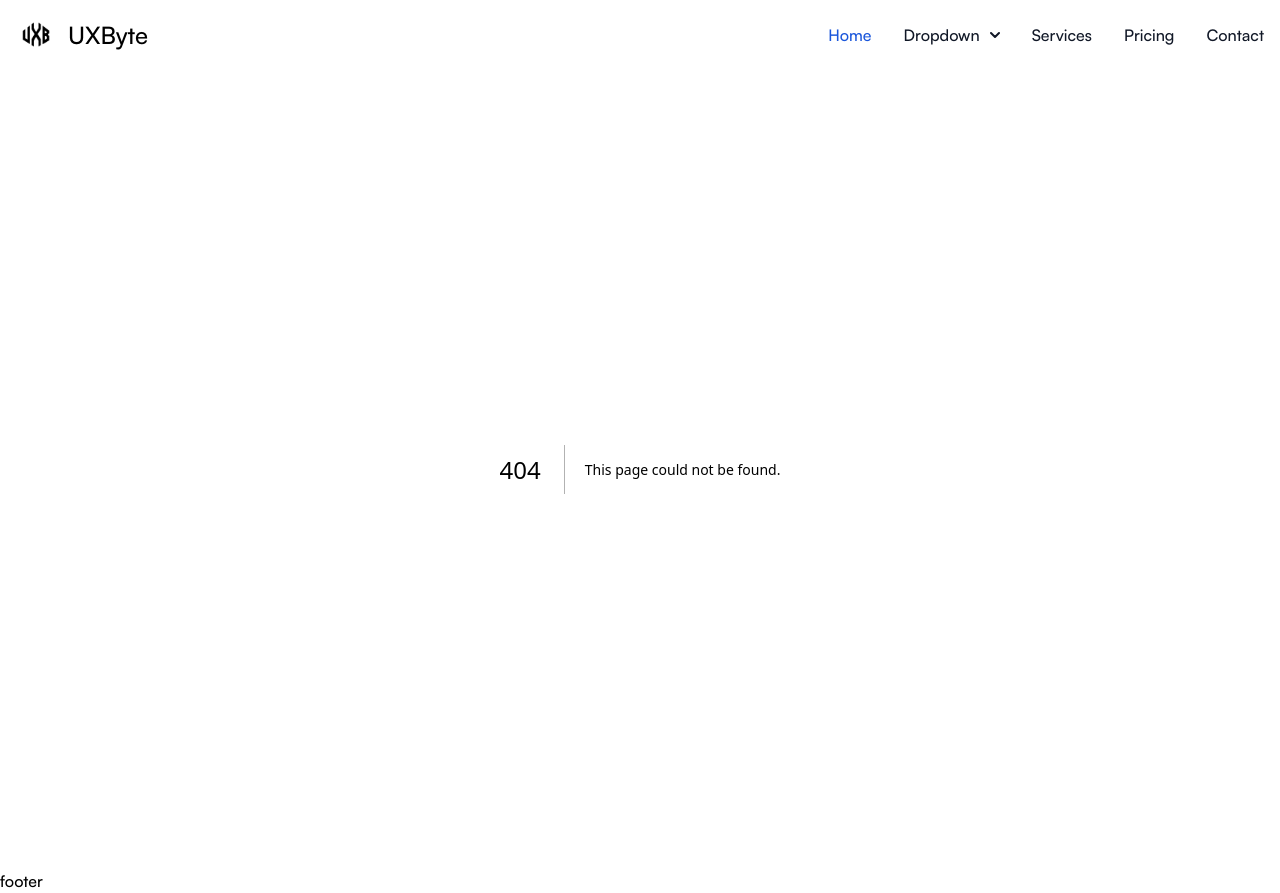
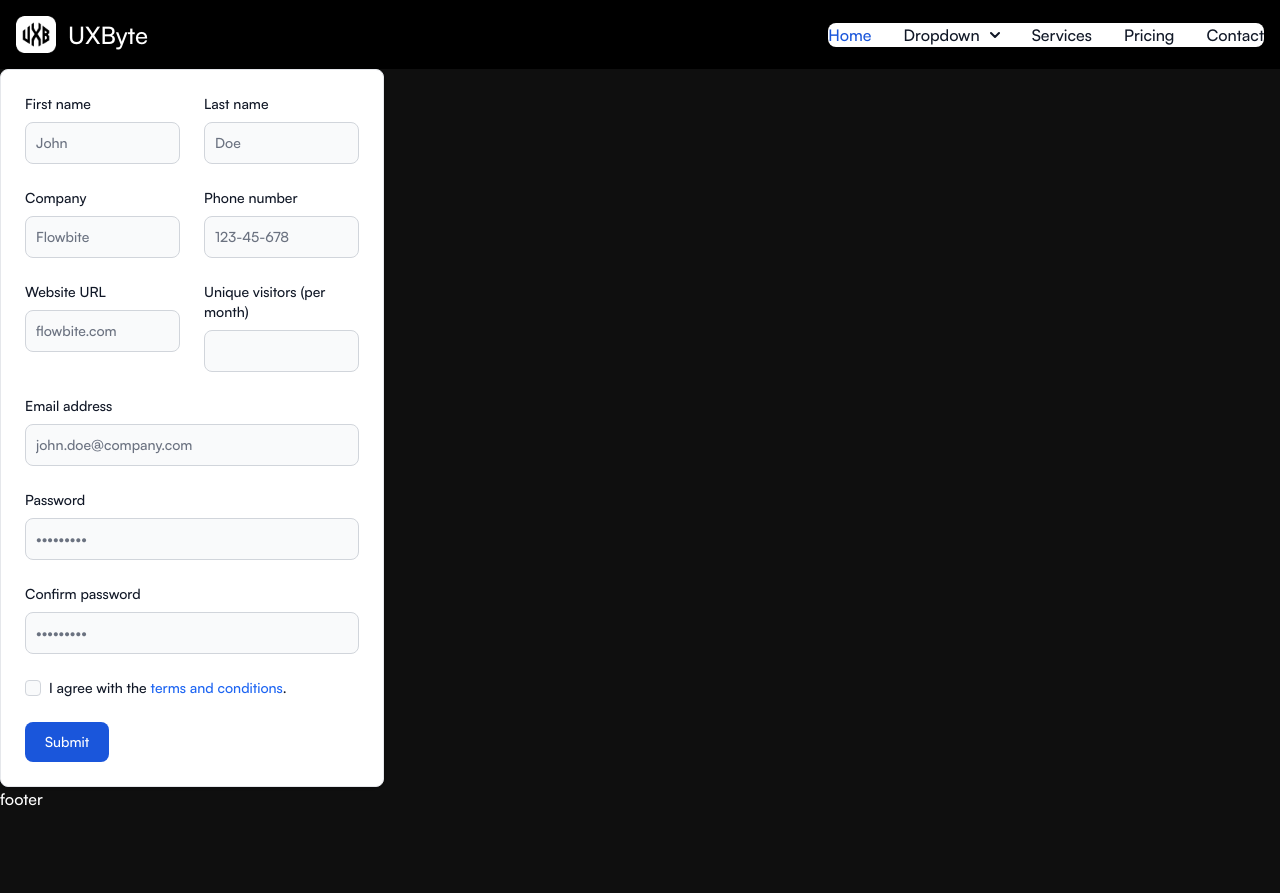
Before and after one commit to lalukrish/UXByte-Page, a Next.js app: page /contact in a window 1280 px wide. Before the commit this address had no page. After the commit the page ends 811 px from the top, so only its background shows below. Built offline with nearby package versions, Linux system fonts and the light colour scheme.

Commit message:
feat:contact section

```diff
--- /dev/null
+++ b/src/app/contact/page.jsx
@@ -0,0 +1,12 @@
+import ContactSection from "@/components/sections/contactSection";
+import React from "react";
+
+const Contact = () => {
+  return (
+    <div>
+      <ContactSection />
+    </div>
+  );
+};
+
+export default Contact;
--- a/src/app/globals.css
+++ b/src/app/globals.css
@@ -51,8 +51,8 @@
 }
 
 body {
-
-  color: black;
+  color: white;
   font-family: "Satoshi-Medium";
   /* font-size: 16px;  */
+  background-color: #0f0f0f;
 }
--- a/src/components/navbar.jsx
+++ b/src/components/navbar.jsx
@@ -3,7 +3,7 @@ import React from "react";
 
 const Navbar = () => {
   return (
-    <nav className="bg-white border-gray-200 dark:bg-gray-900 dark:border-gray-700">
+    <nav className="bg-black border-gray-200 dark:bg-gray-900 dark:border-gray-700">
       <div className="max-w-screen-xl flex flex-wrap items-center justify-between mx-auto p-4">
         <a href="#" className="flex items-center space-x-3 rtl:space-x-reverse">
           <img src="/assets/main-log.png" width={40} height={40} />
--- /dev/null
+++ b/src/components/sections/contactSection.jsx
@@ -0,0 +1,185 @@
+import React from "react";
+
+const ContactSection = () => {
+  return (
+    <>
+      <a
+        href="#"
+        className="block max-w-sm p-6 bg-white border border-gray-200 rounded-lg shadow hover:bg-gray-100 dark:bg-gray-800 dark:border-gray-700 dark:hover:bg-gray-700"
+      >
+        <form>
+          <div class="grid gap-6 mb-6 md:grid-cols-2">
+            <div>
+              <label
+                for="first_name"
+                class="block mb-2 text-sm font-medium text-gray-900 dark:text-white"
+              >
+                First name
+              </label>
+              <input
+                type="text"
+                id="first_name"
+                class="bg-gray-50 border border-gray-300 text-gray-900 text-sm rounded-lg focus:ring-blue-500 focus:border-blue-500 block w-full p-2.5 dark:bg-gray-700 dark:border-gray-600 dark:placeholder-gray-400 dark:text-white dark:focus:ring-blue-500 dark:focus:border-blue-500"
+                placeholder="John"
+                required
+              />
+            </div>
+            <div>
+              <label
+                for="last_name"
+                class="block mb-2 text-sm font-medium text-gray-900 dark:text-white"
+              >
+                Last name
+              </label>
+              <input
+                type="text"
+                id="last_name"
+                class="bg-gray-50 border border-gray-300 text-gray-900 text-sm rounded-lg focus:ring-blue-500 focus:border-blue-500 block w-full p-2.5 dark:bg-gray-700 dark:border-gray-600 dark:placeholder-gray-400 dark:text-white dark:focus:ring-blue-500 dark:focus:border-blue-500"
+                placeholder="Doe"
+                required
+              />
+            </div>
+            <div>
+              <label
+                for="company"
+                class="block mb-2 text-sm font-medium text-gray-900 dark:text-white"
+              >
+                Company
+              </label>
+              <input
+                type="text"
+                id="company"
+                class="bg-gray-50 border border-gray-300 text-gray-900 text-sm rounded-lg focus:ring-blue-500 focus:border-blue-500 block w-full p-2.5 dark:bg-gray-700 dark:border-gray-600 dark:placeholder-gray-400 dark:text-white dark:focus:ring-blue-500 dark:focus:border-blue-500"
+                placeholder="Flowbite"
+                required
+              />
+            </div>
+            <div>
+              <label
+                for="phone"
+                class="block mb-2 text-sm font-medium text-gray-900 dark:text-white"
+              >
+                Phone number
+              </label>
+              <input
+                type="tel"
+                id="phone"
+                class="bg-gray-50 border border-gray-300 text-gray-900 text-sm rounded-lg focus:ring-blue-500 focus:border-blue-500 block w-full p-2.5 dark:bg-gray-700 dark:border-gray-600 dark:placeholder-gray-400 dark:text-white dark:focus:ring-blue-500 dark:focus:border-blue-500"
+                placeholder="123-45-678"
+                pattern="[0-9]{3}-[0-9]{2}-[0-9]{3}"
+                required
+              />
+            </div>
+            <div>
+              <label
+                for="website"
+                class="block mb-2 text-sm font-medium text-gray-900 dark:text-white"
+              >
+                Website URL
+              </label>
+              <input
+                type="url"
+                id="website"
+                class="bg-gray-50 border border-gray-300 text-gray-900 text-sm rounded-lg focus:ring-blue-500 focus:border-blue-500 block w-full p-2.5 dark:bg-gray-700 dark:border-gray-600 dark:placeholder-gray-400 dark:text-white dark:focus:ring-blue-500 dark:focus:border-blue-500"
+                placeholder="flowbite.com"
+                required
+              />
+            </div>
+            <div>
+              <label
+                for="visitors"
+                class="block mb-2 text-sm font-medium text-gray-900 dark:text-white"
+              >
+                Unique visitors (per month)
+              </label>
+              <input
+                type="number"
+                id="visitors"
+                class="bg-gray-50 border border-gray-300 text-gray-900 text-sm rounded-lg focus:ring-blue-500 focus:border-blue-500 block w-full p-2.5 dark:bg-gray-700 dark:border-gray-600 dark:placeholder-gray-400 dark:text-white dark:focus:ring-blue-500 dark:focus:border-blue-500"
+                placeholder=""
+                required
+              />
+            </div>
+          </div>
+          <div class="mb-6">
+            <label
+              for="email"
+              class="block mb-2 text-sm font-medium text-gray-900 dark:text-white"
+            >
+              Email address
+            </label>
+            <input
+              type="email"
+              id="email"
+              class="bg-gray-50 border border-gray-300 text-gray-900 text-sm rounded-lg focus:ring-blue-500 focus:border-blue-500 block w-full p-2.5 dark:bg-gray-700 dark:border-gray-600 dark:placeholder-gray-400 dark:text-white dark:focus:ring-blue-500 dark:focus:border-blue-500"
+              placeholder="john.doe@company.com"
+              required
+            />
+          </div>
+          <div class="mb-6">
+            <label
+              for="password"
+              class="block mb-2 text-sm font-medium text-gray-900 dark:text-white"
+            >
+              Password
+            </label>
+            <input
+              type="password"
+              id="password"
+              class="bg-gray-50 border border-gray-300 text-gray-900 text-sm rounded-lg focus:ring-blue-500 focus:border-blue-500 block w-full p-2.5 dark:bg-gray-700 dark:border-gray-600 dark:placeholder-gray-400 dark:text-white dark:focus:ring-blue-500 dark:focus:border-blue-500"
+              placeholder="•••••••••"
+              required
+            />
+          </div>
+          <div class="mb-6">
+            <label
+              for="confirm_password"
+              class="block mb-2 text-sm font-medium text-gray-900 dark:text-white"
+            >
+              Confirm password
+            </label>
+            <input
+              type="password"
+              id="confirm_password"
+              class="bg-gray-50 border border-gray-300 text-gray-900 text-sm rounded-lg focus:ring-blue-500 focus:border-blue-500 block w-full p-2.5 dark:bg-gray-700 dark:border-gray-600 dark:placeholder-gray-400 dark:text-white dark:focus:ring-blue-500 dark:focus:border-blue-500"
+              placeholder="•••••••••"
+              required
+            />
+          </div>
+          <div class="flex items-start mb-6">
+            <div class="flex items-center h-5">
+              <input
+                id="remember"
+                type="checkbox"
+                value=""
+                class="w-4 h-4 border border-gray-300 rounded bg-gray-50 focus:ring-3 focus:ring-blue-300 dark:bg-gray-700 dark:border-gray-600 dark:focus:ring-blue-600 dark:ring-offset-gray-800"
+                required
+              />
+            </div>
+            <label
+              for="remember"
+              class="ms-2 text-sm font-medium text-gray-900 dark:text-gray-300"
+            >
+              I agree with the{" "}
+              <a
+                href="#"
+                class="text-blue-600 hover:underline dark:text-blue-500"
+              >
+                terms and conditions
+              </a>
+              .
+            </label>
+          </div>
+          <button
+            type="submit"
+            class="text-white bg-blue-700 hover:bg-blue-800 focus:ring-4 focus:outline-none focus:ring-blue-300 font-medium rounded-lg text-sm w-full sm:w-auto px-5 py-2.5 text-center dark:bg-blue-600 dark:hover:bg-blue-700 dark:focus:ring-blue-800"
+          >
+            Submit
+          </button>
+        </form>
+      </a>
+    </>
+  );
+};
+
+export default ContactSection;
```
